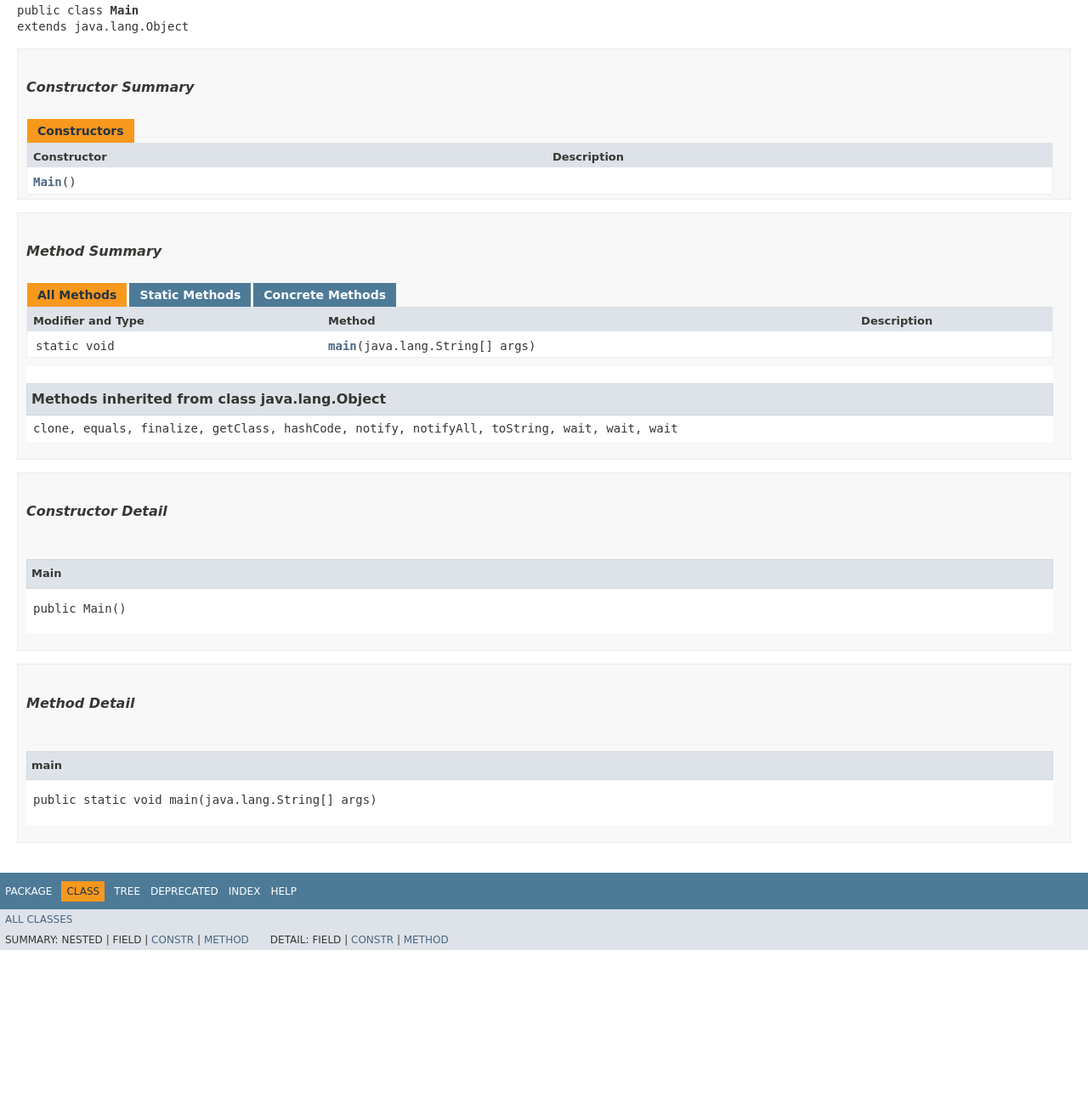
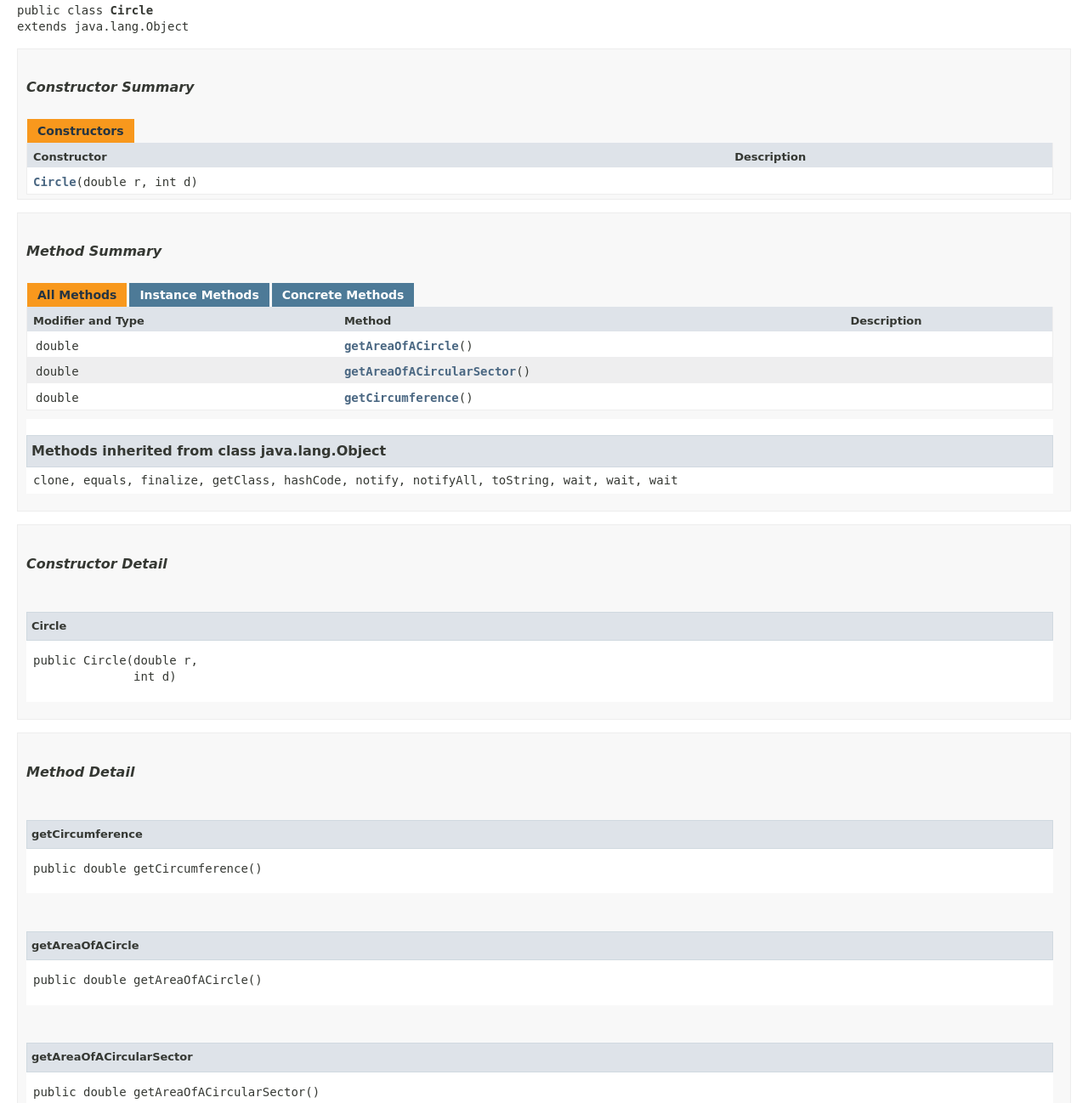
Before and after one commit to Discorre/Laba_first, a plain HTML site: page doc/ru/discorre/Circle.html in a window 1280 px wide. Shown: the part 234-1532 px from the top of the page at 85% size. Before the commit the page ends 1352 px from the top, so only its background shows below. Drawn offline with Linux system fonts and the light colour scheme; no server answers; a script that the page names is missing; a web font is replaced by a local one.

Commit message:
doc update

```diff
--- a/doc/member-search-index.js
+++ b/doc/member-search-index.js
@@ -1 +1 @@
-memberSearchIndex = [{"p":"ru.discorre","c":"Rectangle","l":"getArea()"},{"p":"ru.discorre","c":"Triangle","l":"getArea()"},{"p":"ru.discorre","c":"Rectangle","l":"getDiagonalLength()"},{"p":"ru.discorre","c":"Rectangle","l":"getPerimeter()"},{"p":"ru.discorre","c":"Triangle","l":"getPerimeter()"},{"p":"ru.discorre","c":"Triangle","l":"isIsosceles()"},{"p":"ru.discorre","c":"Main","l":"Main()","url":"%3Cinit%3E()"},{"p":"ru.discorre","c":"Main","l":"main(String[])","url":"main(java.lang.String[])"},{"p":"ru.discorre","c":"Rectangle","l":"Rectangle(double, double)","url":"%3Cinit%3E(double,double)"},{"p":"ru.discorre","c":"Triangle","l":"Triangle(double, double, double)","url":"%3Cinit%3E(double,double,double)"}]
+memberSearchIndex = [{"p":"ru.discorre","c":"Circle","l":"Circle(double, int)","url":"%3Cinit%3E(double,int)"},{"p":"ru.discorre","c":"Rectangle","l":"getArea()"},{"p":"ru.discorre","c":"Triangle","l":"getArea()"},{"p":"ru.discorre","c":"Circle","l":"getAreaOfACircle()"},{"p":"ru.discorre","c":"Circle","l":"getAreaOfACircularSector()"},{"p":"ru.discorre","c":"Circle","l":"getCircumference()"},{"p":"ru.discorre","c":"Rectangle","l":"getDiagonalLength()"},{"p":"ru.discorre","c":"Rectangle","l":"getPerimeter()"},{"p":"ru.discorre","c":"Triangle","l":"getPerimeter()"},{"p":"ru.discorre","c":"Triangle","l":"isIsosceles()"},{"p":"ru.discorre","c":"Main","l":"Main()","url":"%3Cinit%3E()"},{"p":"ru.discorre","c":"Main","l":"main(String[])","url":"main(java.lang.String[])"},{"p":"ru.discorre","c":"Rectangle","l":"Rectangle(double, double)","url":"%3Cinit%3E(double,double)"},{"p":"ru.discorre","c":"Triangle","l":"Triangle(double, double, double)","url":"%3Cinit%3E(double,double,double)"}]
--- a/doc/ru/discorre/Main.html
+++ b/doc/ru/discorre/Circle.html
@@ -2,10 +2,10 @@
 <!-- NewPage -->
 <html lang="ru">
 <head>
-<!-- Generated by javadoc (11.0.16.1) on Wed Mar 13 23:10:28 NOVT 2024 -->
-<title>Main</title>
+<!-- Generated by javadoc (11.0.16.1) on Fri Mar 15 13:10:55 NOVT 2024 -->
+<title>Circle</title>
 <meta http-equiv="Content-Type" content="text/html; charset=utf-8">
-<meta name="dc.created" content="2024-03-13">
+<meta name="dc.created" content="2024-03-15">
 <link rel="stylesheet" type="text/css" href="../../stylesheet.css" title="Style">
 <link rel="stylesheet" type="text/css" href="../../jquery/jquery-ui.css" title="Style">
 <script type="text/javascript" src="../../script.js"></script>
@@ -21,14 +21,14 @@
 <script type="text/javascript"><!--
     try {
         if (location.href.indexOf('is-external=true') == -1) {
-            parent.document.title="Main";
+            parent.document.title="Circle";
         }
     }
     catch(err) {
     }
 //-->
-var data = {"i0":9};
-var tabs = {65535:["t0","All Methods"],1:["t1","Static Methods"],8:["t4","Concrete Methods"]};
+var data = {"i0":10,"i1":10,"i2":10};
+var tabs = {65535:["t0","All Methods"],2:["t2","Instance Methods"],8:["t4","Concrete Methods"]};
 var altColor = "altColor";
 var rowColor = "rowColor";
 var tableTab = "tableTab";
@@ -115,14 +115,14 @@ $('.navPadding').css('padding-top', $('.fixedNav').css("height"));
 <main role="main">
 <div class="header">
 <div class="subTitle"><span class="packageLabelInType">Package</span>&nbsp;<a href="package-summary.html">ru.discorre</a></div>
-<h2 title="Class Main" class="title">Class Main</h2>
+<h2 title="Class Circle" class="title">Class Circle</h2>
 </div>
 <div class="contentContainer">
 <ul class="inheritance">
 <li>java.lang.Object</li>
 <li>
 <ul class="inheritance">
-<li>ru.discorre.Main</li>
+<li>ru.discorre.Circle</li>
 </ul>
 </li>
 </ul>
@@ -130,7 +130,7 @@ $('.navPadding').css('padding-top', $('.fixedNav').css("height"));
 <ul class="blockList">
 <li class="blockList">
 <hr>
-<pre>public class <span class="typeNameLabel">Main</span>
+<pre>public class <span class="typeNameLabel">Circle</span>
 extends java.lang.Object</pre>
 </li>
 </ul>
@@ -152,7 +152,8 @@ extends java.lang.Object</pre>
 <th class="colLast" scope="col">Description</th>
 </tr>
 <tr class="altColor">
-<th class="colConstructorName" scope="row"><code><span class="memberNameLink"><a href="#%3Cinit%3E()">Main</a></span>()</code></th>
+<th class="colConstructorName" scope="row"><code><span class="memberNameLink"><a href="#%3Cinit%3E(double,int)">Circle</a></span>&#8203;(double&nbsp;r,
+      int&nbsp;d)</code></th>
 <td class="colLast">&nbsp;</td>
 </tr>
 </table>
@@ -167,15 +168,25 @@ extends java.lang.Object</pre>
 </a>
 <h3>Method Summary</h3>
 <table class="memberSummary">
-<caption><span id="t0" class="activeTableTab"><span>All Methods</span><span class="tabEnd">&nbsp;</span></span><span id="t1" class="tableTab"><span><a href="javascript:show(1);">Static Methods</a></span><span class="tabEnd">&nbsp;</span></span><span id="t4" class="tableTab"><span><a href="javascript:show(8);">Concrete Methods</a></span><span class="tabEnd">&nbsp;</span></span></caption>
+<caption><span id="t0" class="activeTableTab"><span>All Methods</span><span class="tabEnd">&nbsp;</span></span><span id="t2" class="tableTab"><span><a href="javascript:show(2);">Instance Methods</a></span><span class="tabEnd">&nbsp;</span></span><span id="t4" class="tableTab"><span><a href="javascript:show(8);">Concrete Methods</a></span><span class="tabEnd">&nbsp;</span></span></caption>
 <tr>
 <th class="colFirst" scope="col">Modifier and Type</th>
 <th class="colSecond" scope="col">Method</th>
 <th class="colLast" scope="col">Description</th>
 </tr>
 <tr id="i0" class="altColor">
-<td class="colFirst"><code>static void</code></td>
-<th class="colSecond" scope="row"><code><span class="memberNameLink"><a href="#main(java.lang.String%5B%5D)">main</a></span>&#8203;(java.lang.String[]&nbsp;args)</code></th>
+<td class="colFirst"><code>double</code></td>
+<th class="colSecond" scope="row"><code><span class="memberNameLink"><a href="#getAreaOfACircle()">getAreaOfACircle</a></span>()</code></th>
+<td class="colLast">&nbsp;</td>
+</tr>
+<tr id="i1" class="rowColor">
+<td class="colFirst"><code>double</code></td>
+<th class="colSecond" scope="row"><code><span class="memberNameLink"><a href="#getAreaOfACircularSector()">getAreaOfACircularSector</a></span>()</code></th>
+<td class="colLast">&nbsp;</td>
+</tr>
+<tr id="i2" class="altColor">
+<td class="colFirst"><code>double</code></td>
+<th class="colSecond" scope="row"><code><span class="memberNameLink"><a href="#getCircumference()">getCircumference</a></span>()</code></th>
 <td class="colLast">&nbsp;</td>
 </tr>
 </table>
@@ -202,13 +213,14 @@ extends java.lang.Object</pre>
 <!--   -->
 </a>
 <h3>Constructor Detail</h3>
-<a id="&lt;init&gt;()">
+<a id="&lt;init&gt;(double,int)">
 <!--   -->
 </a>
 <ul class="blockListLast">
 <li class="blockList">
-<h4>Main</h4>
-<pre>public&nbsp;Main()</pre>
+<h4>Circle</h4>
+<pre>public&nbsp;Circle&#8203;(double&nbsp;r,
+              int&nbsp;d)</pre>
 </li>
 </ul>
 </li>
@@ -221,13 +233,31 @@ extends java.lang.Object</pre>
 <!--   -->
 </a>
 <h3>Method Detail</h3>
-<a id="main(java.lang.String[])">
+<a id="getCircumference()">
+<!--   -->
+</a>
+<ul class="blockList">
+<li class="blockList">
+<h4>getCircumference</h4>
+<pre class="methodSignature">public&nbsp;double&nbsp;getCircumference()</pre>
+</li>
+</ul>
+<a id="getAreaOfACircle()">
+<!--   -->
+</a>
+<ul class="blockList">
+<li class="blockList">
+<h4>getAreaOfACircle</h4>
+<pre class="methodSignature">public&nbsp;double&nbsp;getAreaOfACircle()</pre>
+</li>
+</ul>
+<a id="getAreaOfACircularSector()">
 <!--   -->
 </a>
 <ul class="blockListLast">
 <li class="blockList">
-<h4>main</h4>
-<pre class="methodSignature">public static&nbsp;void&nbsp;main&#8203;(java.lang.String[]&nbsp;args)</pre>
+<h4>getAreaOfACircularSector</h4>
+<pre class="methodSignature">public&nbsp;double&nbsp;getAreaOfACircularSector()</pre>
 </li>
 </ul>
 </li>
--- a/doc/type-search-index.js
+++ b/doc/type-search-index.js
@@ -1 +1 @@
-typeSearchIndex = [{"l":"All Classes","url":"allclasses-index.html"},{"p":"ru.discorre","l":"Main"},{"p":"ru.discorre","l":"Rectangle"},{"p":"ru.discorre","l":"Triangle"}]
+typeSearchIndex = [{"l":"All Classes","url":"allclasses-index.html"},{"p":"ru.discorre","l":"Circle"},{"p":"ru.discorre","l":"Main"},{"p":"ru.discorre","l":"Rectangle"},{"p":"ru.discorre","l":"Triangle"}]
```
Also changed, not shown: doc/allclasses-index.html (+8 -4 lines), doc/allclasses.html (+3 -2 lines), doc/allpackages-index.html (+2 -2 lines), doc/constant-values.html (+2 -2 lines), doc/deprecated-list.html (+2 -2 lines), doc/help-doc.html (+2 -2 lines), doc/index-all.html (+20 -4 lines), doc/index.html (+1 -1 lines), doc/overview-tree.html (+3 -2 lines), doc/ru/discorre/Rectangle.html (+2 -2 lines), doc/ru/discorre/Triangle.html (+2 -2 lines), doc/ru/discorre/package-summary.html (+8 -4 lines), doc/ru/discorre/package-tree.html (+3 -2 lines), 3 other files.
